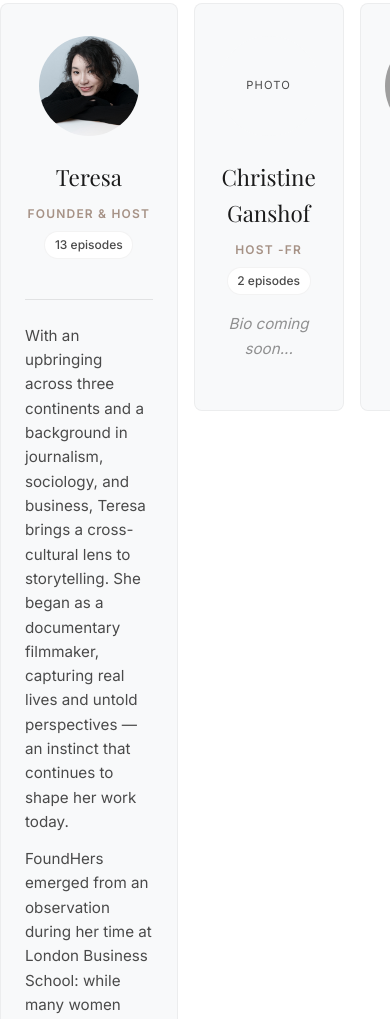
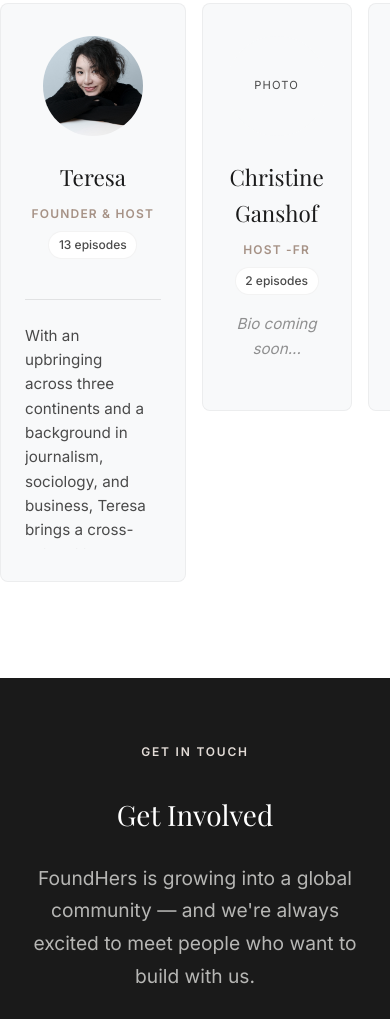
Before and after one commit to zecaribou/foundhers, a website: page index.html in a window 390 px wide. Shown: the part 4325-5344 px from the top of the page. Drawn offline with nearby package versions, Linux system fonts and the light colour scheme; grey boxes are pictures that could not be loaded; a web font is replaced by a local one.

Commit message:
Fix: Constraint profile heights and add sleek scroll for long bios on mobile

```diff
--- a/styles.css
+++ b/styles.css
@@ -754,6 +754,28 @@ footer {
         padding: 2rem 1.5rem;
     }
 
+    .roster-member .bio-text {
+        max-height: 250px;
+        overflow-y: auto;
+        padding-right: 0.5rem;
+        border-top: 1px solid rgba(26,26,26,0.1);
+        margin-top: 1.5rem;
+        padding-top: 1.5rem;
+    }
+
+    .roster-member .bio-text::-webkit-scrollbar {
+        width: 3px;
+    }
+
+    .roster-member .bio-text::-webkit-scrollbar-track {
+        background: transparent;
+    }
+
+    .roster-member .bio-text::-webkit-scrollbar-thumb {
+        background: var(--accent);
+        border-radius: 4px;
+    }
+
     .involved-card {
         padding: 2rem 1.5rem;
     }
```
